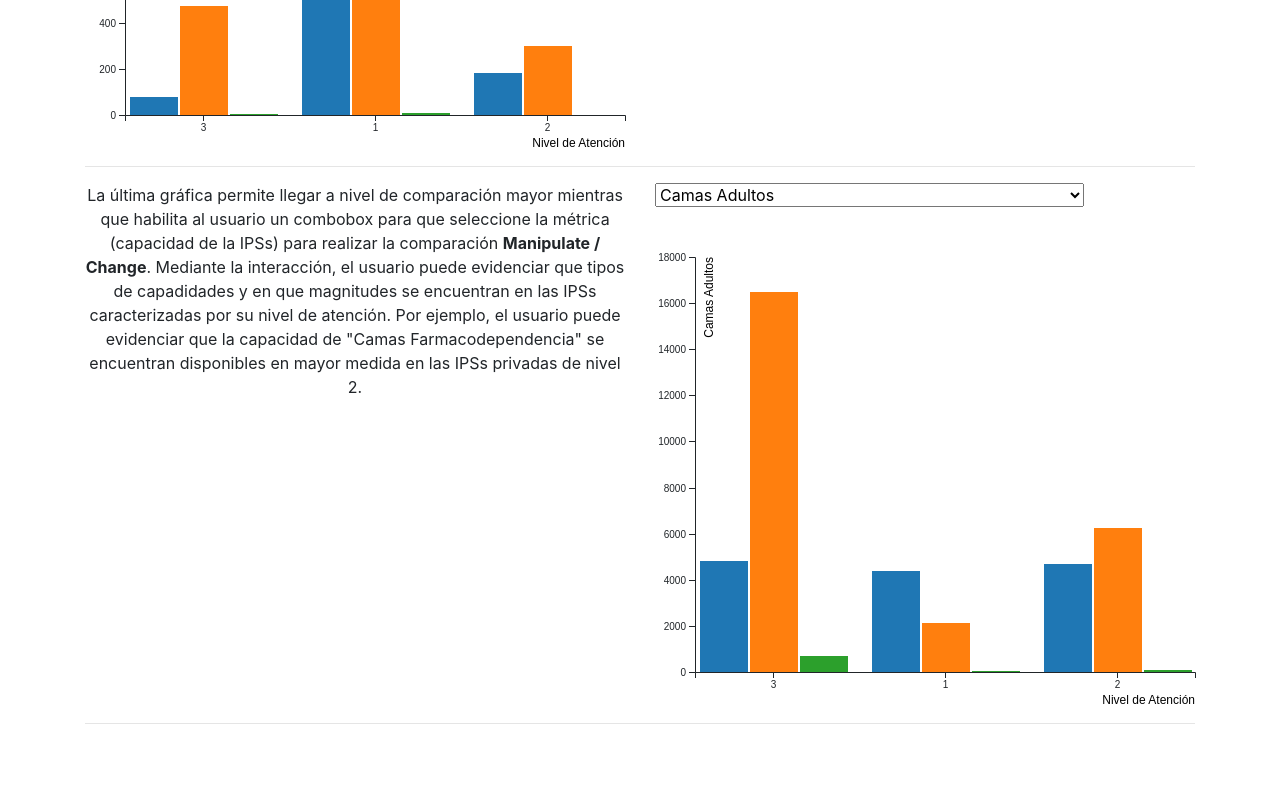
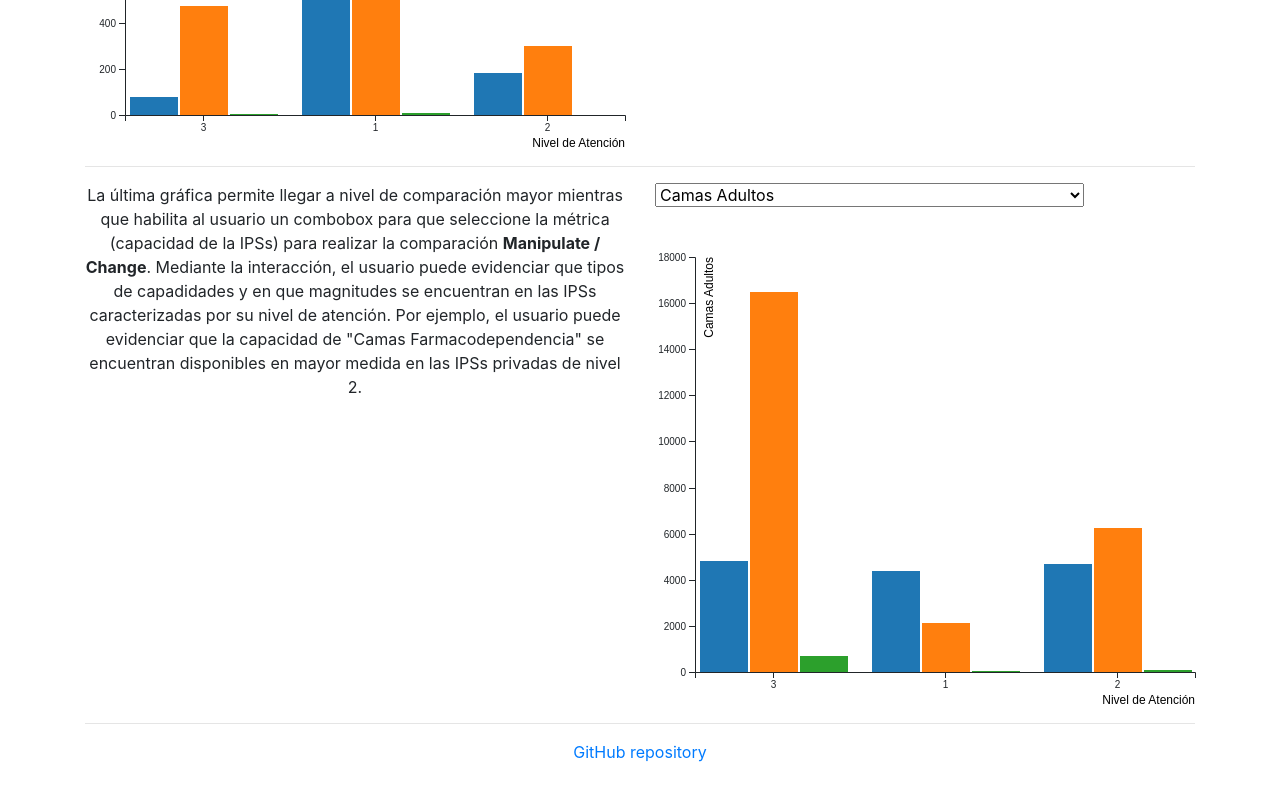
Before and after one commit to fabiancpl/visual-analytics, a website: page interactive-visualization/index.html in a window 1280 px wide. Shown: the part 1136-1936 px from the top of the page. Before the commit the page ends 1904 px from the top, so only its background shows below. Drawn offline with nearby package versions, Linux system fonts and the light colour scheme.

Commit message:
Versión estable hw 3

```diff
--- a/interactive-visualization/index.html
+++ b/interactive-visualization/index.html
@@ -88,6 +88,11 @@
 					</div>
 				</div>
 				<hr />
+				<div class="row">
+					<div class="col-md-12">
+						<p style="text-align: center;"><a href="https://github.com/fabiancpl/visual-analytics/tree/master/interactive-visualization" target="_blank">GitHub repository</a></p>
+					</div>
+				</div>
 			</div>
 	</body>
 </html>
```
Also changed, not shown: interactive-visualization/README.md.
